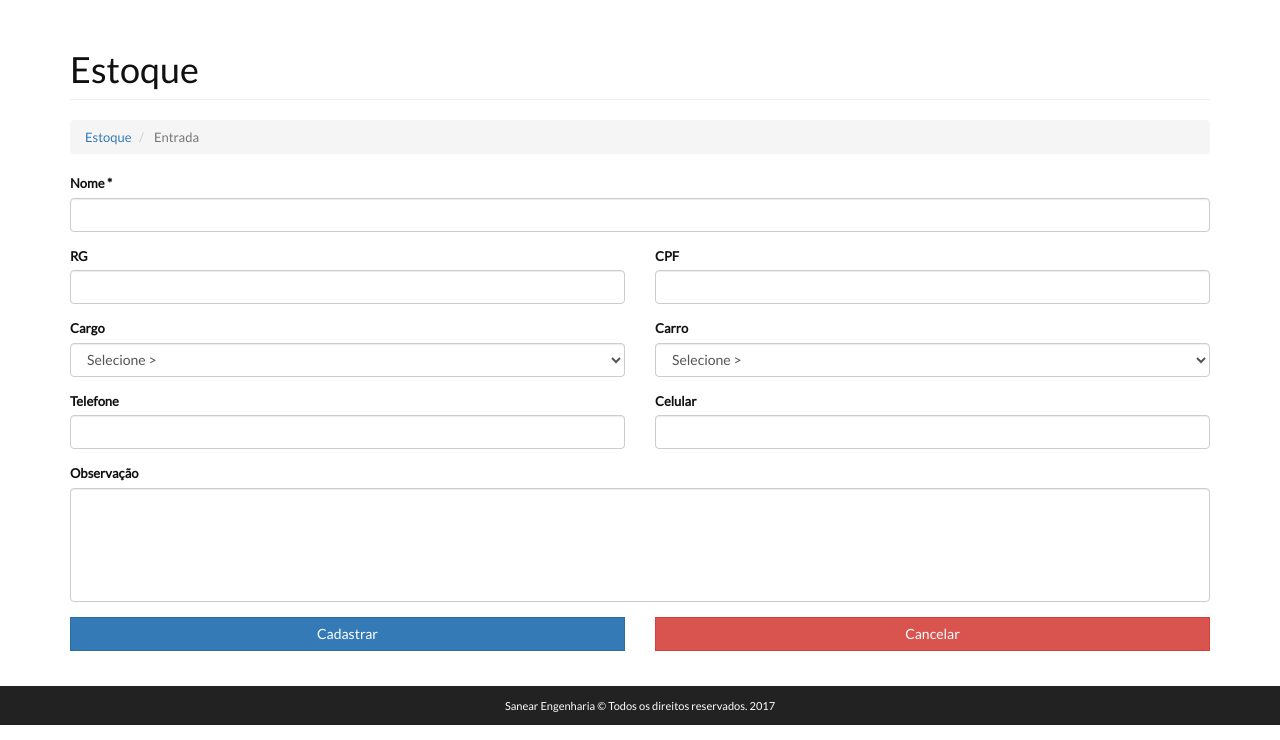
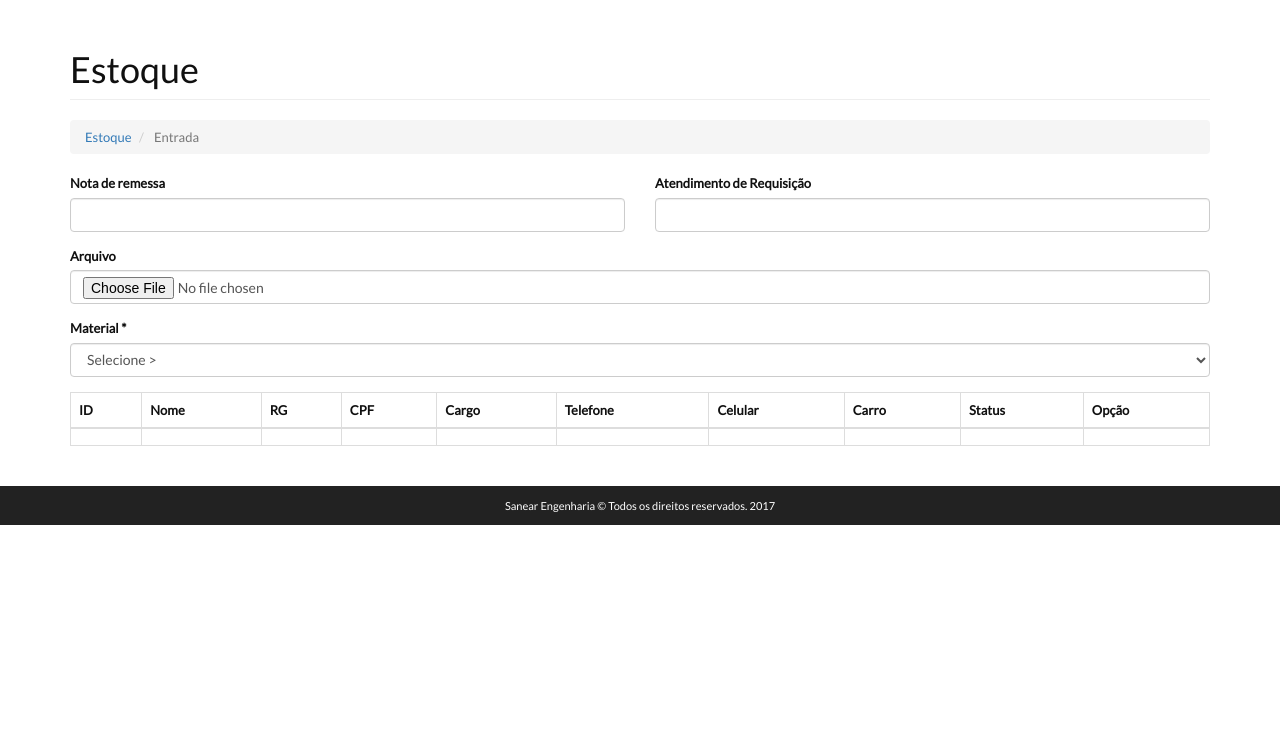
Before and after one commit to gabriel1990cp/sanear-almoxarifado, a CodeIgniter app: page /database/estoque-entrada in a window 1280 px wide. Shown: the part 60-800 px from the top of the page. Run offline with CodeIgniter, Linux system fonts and the light colour scheme; tables that the repository leaves empty or names only in its code hold one stand-in row (values such as "Sample post"); data that the repository does not hold is empty.

Commit message:
Modulo estoque

```diff
--- a/application/config/autocomplete.php
+++ b/application/config/autocomplete.php
@@ -47,7 +47,7 @@
  *
  * @property equipe_model $equipe_model
  * @property funcionario_model $funcionario_model
-
+ * @property Estoque_model $estoque_model
  *
  *
  */
--- a/application/controllers/Estoque.php
+++ b/application/controllers/Estoque.php
@@ -15,6 +15,7 @@
 
         #CARREGA MODEL'S
         $this->load->model('funcionario_model');
+        $this->load->model('estoque_model');
         $this->load->model('log_model');
         $this->load->database();
     }
@@ -47,10 +48,13 @@
 
     public function create_stock()
     {
+
+        $data['tipos_materiais'] = $this->estoque_model->list_type_material();
+
         #ENTRADA ESTOQUE
         $this->load->view('include/head.php');
         $this->load->view('include/nav.php');
-        $this->load->view('estoque/entrada-estoque');
+        $this->load->view('estoque/entrada-estoque',$data);
         $this->load->view('include/footer.php');
     }
 
@@ -63,7 +67,7 @@
         #LISTA TODOS OS CARROS
         $data['carros'] = $this->funcionario_model->list_car();
 
-        #LISTA TODOS OS CARGOS
+        #LISTA TODOS MATERIAIS PARA ENTRADA NO ESTOQUE
         $data['cargos'] = $this->funcionario_model->list_office();
 
         #LISTA FUNCIONARIO PARA EDITAR
--- /dev/null
+++ b/application/models/Estoque_model.php
@@ -0,0 +1,112 @@
+<?php if (!defined('BASEPATH')) exit('No direct script access allowed');
+
+
+class Estoque_model extends CI_Model
+{
+    #CADASTRAR USUARIO
+    function register($data)
+    {
+        return $this->db->insert('funcionarios', $data);
+    }
+
+    #LISTA TODOS FUNCIONARIOS, LISTA O FUNCIONARIO PARA EDITAR
+    function list_employee($id = NULL, $page = NULL)
+    {
+        $this->db->select('x1.*,x2.nome_carro,x3.nome_cargo');
+        $this->db->from("funcionarios x1");
+        $this->db->join("carros x2", 'x1.carro_funcionario = x2.id_carro', 'left');
+        $this->db->join("cargos x3", 'x1.cargo_funcionario = x3.id_cargo', 'left');
+        if (!empty($id)):
+            $this->db->where('x1.id_funcionario', $id);
+        endif;
+        $this->db->limit(10, $page);
+        $this->db->order_by('x1.status_funcionario', "ASC");
+        $this->db->order_by('x1.nome_funcionario', "ASC");
+        return $this->db->get()->result_array();
+    }
+
+    #LISTA TODOS TIPOS DE MATERIAIS
+    function list_type_material()
+    {
+        $this->db->select('*');
+        $this->db->from("tipo_material");
+        return $this->db->get()->result_array();
+    }
+
+    function list_car()
+    {
+        $this->db->select('*');
+        $this->db->from("carros");
+        $this->db->order_by('nome_carro', 'ASC');
+        return $this->db->get()->result_array();
+    }
+
+    function list_office()
+    {
+        $this->db->select('*');
+        $this->db->from("cargos");
+        $this->db->order_by('nome_cargo', 'ASC');
+        return $this->db->get()->result_array();
+    }
+
+    function list_employee_qtd()
+    {
+        $this->db->select('*');
+        $this->db->from("funcionarios");
+        return $this->db->get()->num_rows();
+    }
+
+
+    function check_email($id = NULL, $email = NULL)
+    {
+        $this->db->select('*');
+        $this->db->from("usuarios");
+        $this->db->where('email_usuario', $email);
+        if (!empty($id)):
+            $this->db->where('id_usuario !=', $id);
+        endif;
+        return $this->db->get()->num_rows();
+    }
+
+
+    function list_user_password($id = NULL, $senhaAtual = NULL)
+    {
+        $this->db->select('*');
+        $this->db->from("usuarios");
+        $this->db->where('senha_usuario', $senhaAtual);
+        $this->db->where('id_usuario', $id);
+        return $this->db->get()->num_rows();
+    }
+
+
+    function list_search($nome = NULL, $cpf = NULL, $status = NULL)
+    {
+        $this->db->select('x1.*,x2.nome_carro,x3.nome_cargo');
+        $this->db->from("funcionarios x1");
+        $this->db->join("carros x2", 'x1.carro_funcionario = x2.id_carro', 'left');
+        $this->db->join("cargos x3", 'x1.cargo_funcionario = x3.id_cargo', 'left');
+        if (!empty($nome)):
+            $this->db->like('x1.nome_funcionario', $nome);
+        endif;
+        if (!empty($cpf)):
+            $this->db->like('x1.cpf_funcionario', $cpf);
+        endif;
+        if (!empty($status)):
+            $this->db->where('x1.status_funcionario', $status);
+        endif;
+        $this->db->order_by('x1.nome_funcionario', "ASC");
+        return $this->db->get()->result_array();
+    }
+
+    function delete($id, $data)
+    {
+        $this->db->where('id_funcionario', $id);
+        return $this->db->update('funcionarios', $data);
+    }
+
+    function update($id, $data)
+    {
+        $this->db->where('id_funcionario', $id);
+        return $this->db->update('funcionarios', $data);
+    }
+}
--- a/application/views/estoque/entrada-estoque.php
+++ b/application/views/estoque/entrada-estoque.php
@@ -1,6 +1,6 @@
 <div class="container">
+    <div class="row">
         <div class="col-md-12">
-        <div class="row">
             <h1 class="page-header">
                 Estoque
             </h1>
@@ -16,70 +16,80 @@
     </div>
     <?php $this->load->view('include/alert.php'); ?>
     <div class="row">
-        <form action="<?= base_url('funcionario/insert') ?>" method="post" enctype="multipart/form-data" id="cadastro_funcionario" class="cadastrar-funcionario">
-            <div class="form-group col-md-12">
-                <label for="nome">Nome *</label>
-                <input type="text" class="form-control" id="nome" name="nome">
-                <div class="error"><?= form_error('nome'); ?></div>
+        <div class="form-group col-md-6">
+            <label for="celular">Nota de remessa</label>
+            <input type="text" class="form-control" id="nota_remessa" name="nota_remessa">
         </div>
         <div class="form-group col-md-6">
-                <label for="rg">RG</label>
-                <input type="text" class="form-control" id="rg" name="rg">
+            <label for="celular">Atendimento de Requisição</label>
+            <input type="text" class="form-control" id="nota_remessa" name="nota_remessa">
         </div>
-            <div class="form-group col-md-6">
-                <label for="cpf">CPF</label>
-                <input type="text" class="form-control" id="cpf" name="cpf">
+        <div class="form-group col-md-12">
+            <label for="celular">Arquivo</label>
+            <input type="file" class="form-control" id="arquivo" name="arquivo">
         </div>
-            <div class="form-group col-md-6">
-                <label for="tipo">Cargo</label>
-                <select class="form-control" id="cargo" name="cargo" >
+
+        <div class="form-group col-md-12">
+            <label for="tipo">Material *</label>
+            <select class="form-control" id="material" name="material">
                 <option value="">Selecione ></option>
                 <?php
-                    foreach ($cargos as $cargo):
+                foreach ($tipos_materiais as $tipo_material):
                     ?>
-                        <option value="<?= $cargo['id_cargo'] ?>"><?= $cargo['nome_cargo'] ?></option>
+                    <option value="<?= $tipo_material['id_tipo_material'] ?>"><?= $tipo_material['nome_tipo_material'] ?></option>
                     <?php
                 endforeach;
                 ?>
             </select>
         </div>
-            <div class="form-group col-md-6">
-                <label for="carro">Carro</label>
-                <select class="form-control" id="carro" name="carro">
-                    <option value="">Selecione ></option>
-                    <?php
-                    foreach ($carros as $carro):
-                        ?>
-                        <option value="<?= $carro['id_carro'] ?>"><?= $carro['nome_carro'] ?></option>
-                        <?php
-                    endforeach;
-                    ?>
-                </select>
+        <div class="form-group col-md-6 uni_hidrometro">
+            <label for="rg">Número do hidrômetro</label>
+            <div class="input-group">
+                <input type="text" class="form-control" placeholder="Número do hidrômetro">
+                <span class="input-group-btn">
+                    <button class="btn btn-default" type="button">Adicionar</button>
+                </span>
             </div>
-            <div class="form-group col-md-6 clean">
-                <label for="telefone">Telefone</label>
-                <input type="text" class="form-control" id="telefone" name="telefone">
         </div>
-            <div class="form-group col-md-6">
-                <label for="celular">Celular</label>
-                <input type="text" class="form-control" id="celular" name="celular">
     </div>
-            <div class="form-group col-md-12">
-                <label for="observacao">Observação</label>
-                <textarea type="text" class="form-control" id="observacao" name="observacao" rows="5" style="resize: none"></textarea>
+    <div class="row">
+        <div class="col-md-12">
+            <div class="table-responsive">
+                <table class="table table-bordered responsive">
+                    <thead>
+                    <tr>
+                        <th>ID</th>
+                        <th>Nome</th>
+                        <th>RG</th>
+                        <th>CPF</th>
+                        <th>Cargo</th>
+                        <th>Telefone</th>
+                        <th>Celular</th>
+                        <th>Carro</th>
+                        <th>Status</th>
+                        <th>Opção</th>
+                    </tr>
+                    </thead>
+                    <tr>
+                        <td scope="row"></td>
+                        <td></td>
+                        <td></td>
+                        <td></td>
+                        <td></td>
+                        <td></td>
+                        <td></td>
+                        <td></td>
+                        <td></td>
+                        <td></td>
+                    </tr>
+                </table>
             </div>
-            <div class="form-group col-md-6">
-                <button type="submit" class="btn btn-primary btn-block cadastrar">Cadastrar</button>
         </div>
-            <div class="form-group col-md-6">
-                <a href="<?= base_url('funcionarios/') ?>" class="btn btn-danger btn-block">Cancelar</a>
-            </div>
-        </form>
     </div>
 </div>
 
 <!-- SCRIPT -->
 <script src="<?= base_url('assets/js/jquery.validate.js') ?>"></script>
 <script src="<?= base_url('assets/js/jquery.maskedinput.js') ?>"></script>
-<script src="<?= base_url('assets/js/front/funcionario.js') ?>"></script>
+<script src="<?= base_url('assets/js/front/estoque.js') ?>"></script>
 <!-- SCRIPT -->
--- a/application/views/funcionario/home.php
+++ b/application/views/funcionario/home.php
@@ -40,7 +40,6 @@
             </div>
         </form>
     </div>
-
     <div class="row">
         <div class="col-md-12">
             <div class="table-responsive">
--- /dev/null
+++ b/assets/js/front/estoque.js
@@ -0,0 +1,14 @@
+$(document).ready(function () {
+    $(".uni_hidrometro").hide();
+});
+
+
+$("#material").change(function () {
+    var tipo = $("#material").val();
+
+    if (tipo == 1) {
+        $(".uni_hidrometro").show();
+    } else {
+        $(".uni_hidrometro").hide();
+    }
+})
```
Lines whose indentation alone changed are shown as unchanged.
